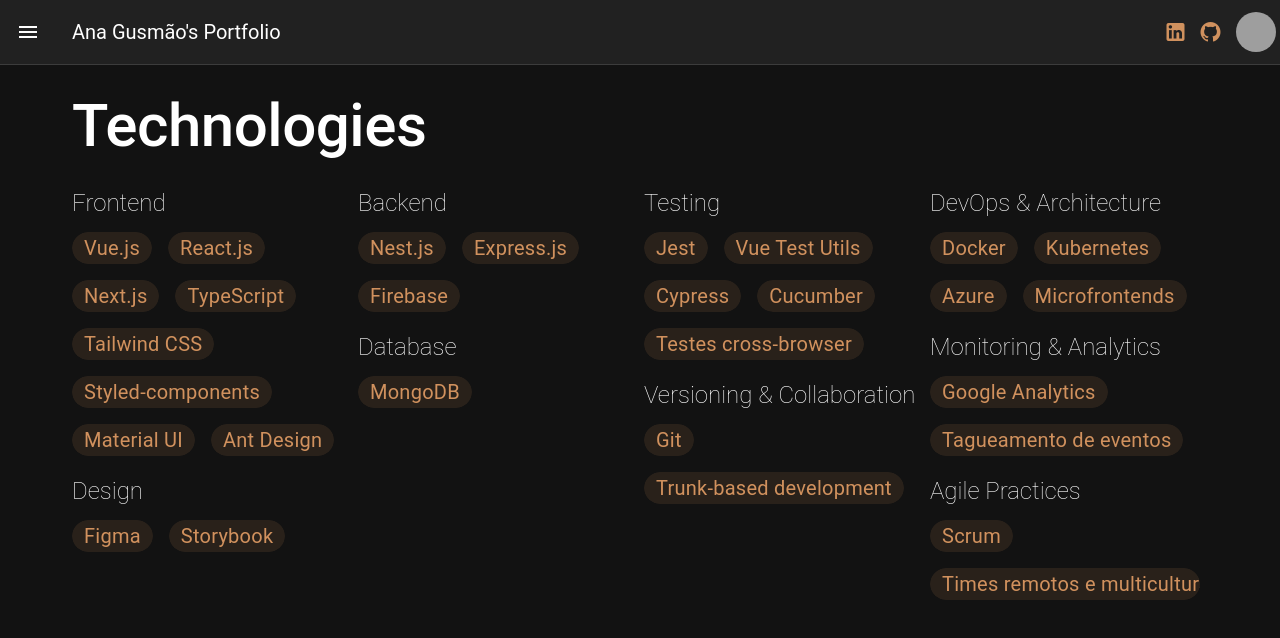
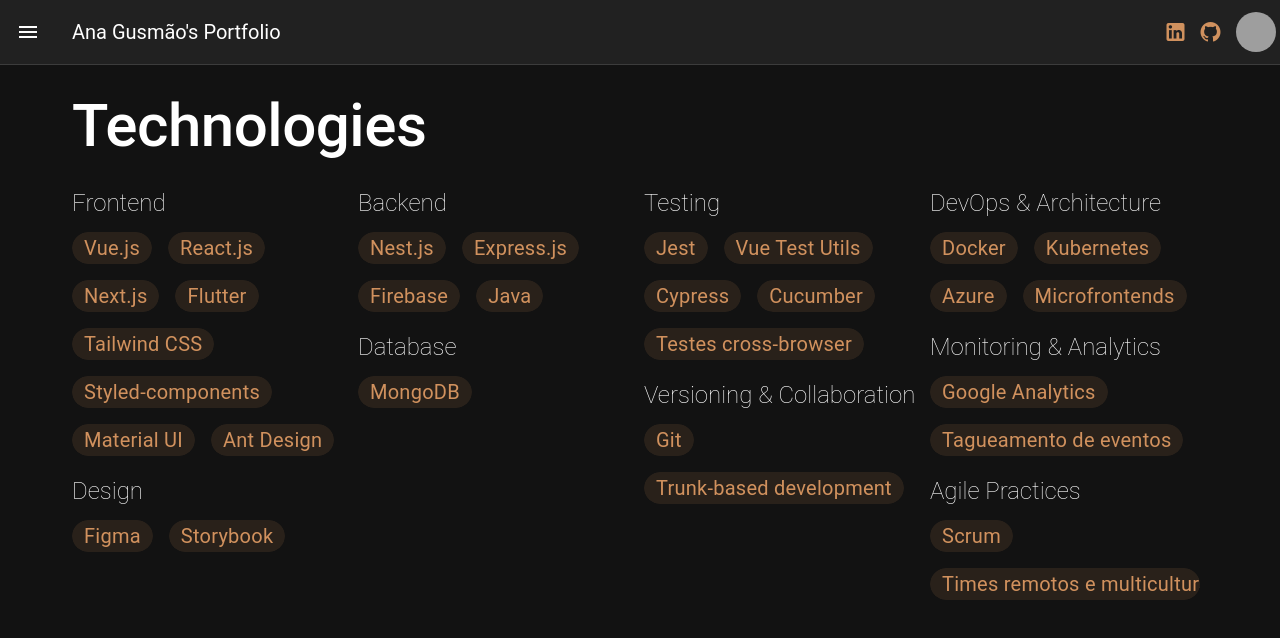
Before and after one commit to anagdinizg/vuetify-portfolio, a Vue app: page /technologies in a window 1280 px wide. Shown: the top 638 px of the page. Built offline with nearby package versions, Linux system fonts and the light colour scheme; grey boxes are pictures that could not be loaded.

Commit message:
adding more techs

```diff
--- a/src/views/Technologies.vue
+++ b/src/views/Technologies.vue
@@ -63,12 +63,12 @@
 import Chip from '@/components/Chip.vue'
 
 const frontendTechs = [
-    'Vue.js', 'React.js', 'Next.js', 'TypeScript',
+  'Vue.js', 'React.js', 'Next.js', 'Flutter',
   'Tailwind CSS', 'Styled-components', 'Material UI', 'Ant Design'
 ];
 
 const backendTechs = [
-    'Nest.js', 'Express.js', 'Firebase'
+  'Nest.js', 'Express.js', 'Firebase', "Java"
 ];
 
 const databaseTechs = [
```
Lines whose indentation alone changed are shown as unchanged.
